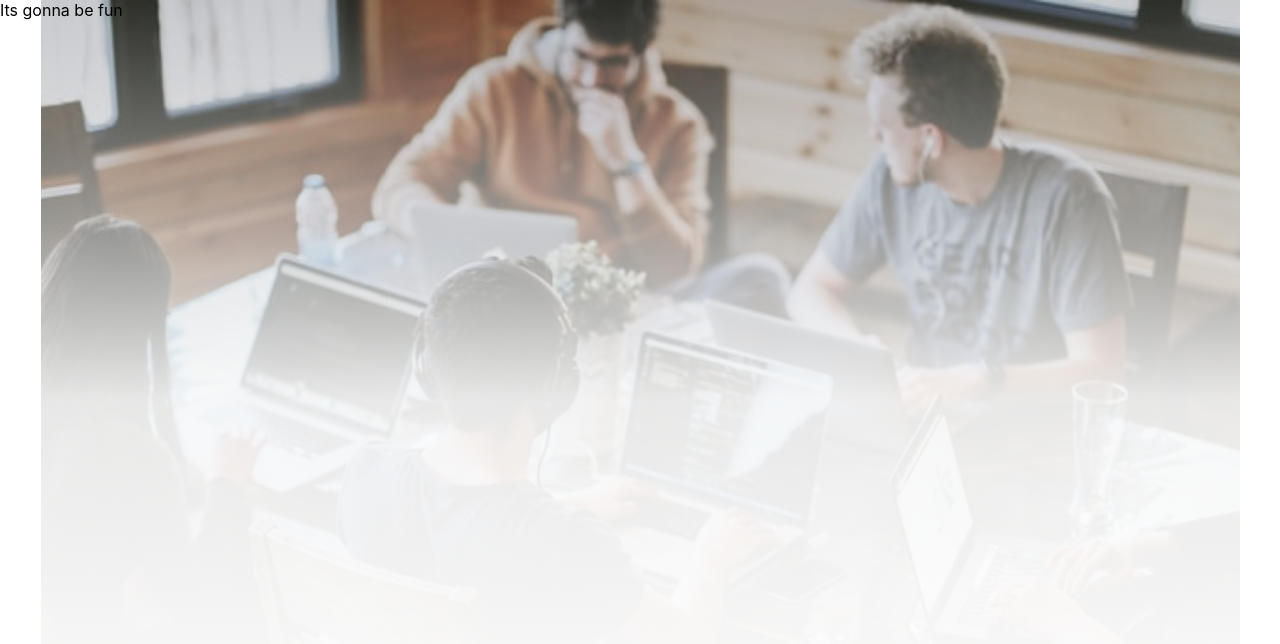
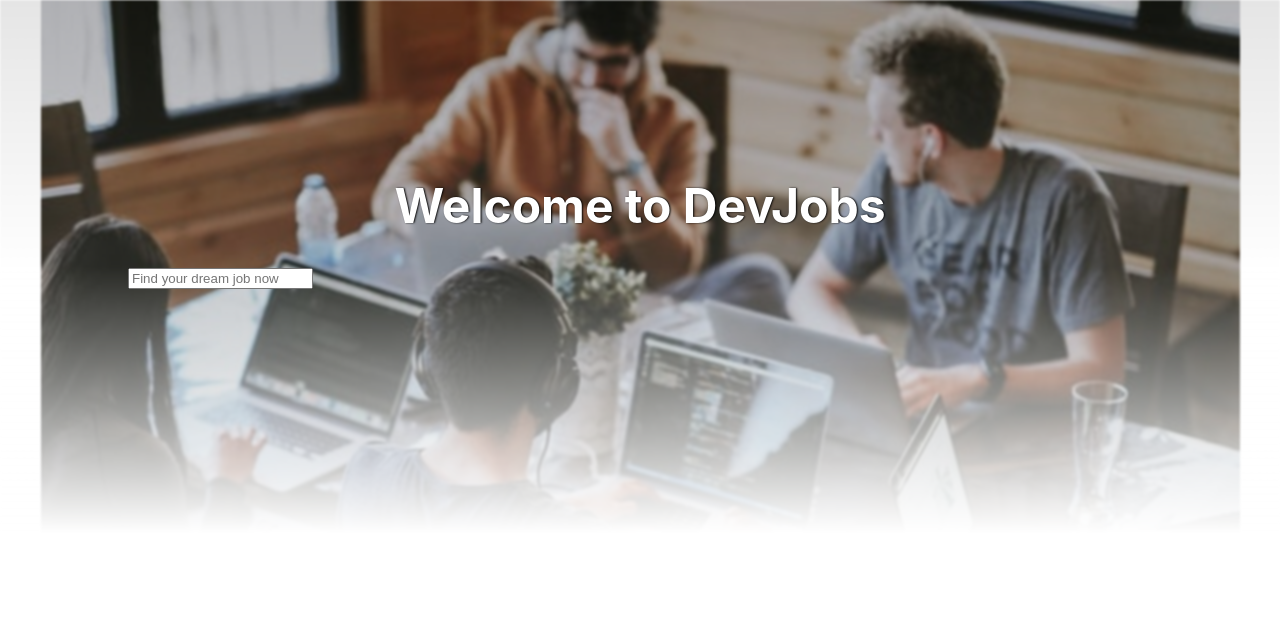
Before and after one commit to sprakash57/hunt-jobs, a React (Create React App) app in the folder client/: page / in a window 1280 px wide. Shown: the top 644 px of the page. Built offline with nearby package versions, Linux system fonts and the light colour scheme.

Commit message:
chore: add common components and utilities

```diff
--- a/client/src/App.tsx
+++ /dev/null
@@ -1,9 +0,0 @@
-const App = () => {
-  return (
-    <main>
-      Its gonna be fun
-    </main>
-  );
-}
-
-export default App;
--- /dev/null
+++ b/client/src/components/JobList.tsx
@@ -0,0 +1,15 @@
+
+
+const JobList = () => {
+    return (
+        <section>
+            <form>
+                <label htmlFor="location" aria-hidden={true} />
+                <label htmlFor="technology" aria-hidden={true} />
+                <input type="text" id="technology" placeholder="Find your dream job now" />
+            </form>
+        </section>
+    )
+}
+
+export default JobList
--- /dev/null
+++ b/client/src/helpers/utils/index.ts
@@ -0,0 +1 @@
+export const clx = (...args: any[]) => args.filter(arg => !!arg).join(" ");
--- a/client/src/index.scss
+++ b/client/src/index.scss
@@ -21,11 +21,13 @@ body::before {
   width: 100%;
   height: 100%;
   z-index: -1;
+  filter: blur(1px);
   background-image: linear-gradient(
-        to bottom,
+        180deg,
+        hsla(0, 0%, 0%, 0.1),
         hsla(0, 0%, 100%, 0.1),
-        hsla(0, 1%, 100%, 0.9),
-        hsl(0, 1%, 100%)
+        var(--white),
+        var(--white)
       ),
       url('./assets/bg.jpg');
     background-size: contain;
@@ -35,3 +37,8 @@ body::before {
 * {
   box-sizing: border-box;
 }
+@media screen and (max-width: 768px) {
+  body::before {
+    background-size: cover;
+  }
+}
--- a/client/src/index.tsx
+++ b/client/src/index.tsx
@@ -1,6 +1,6 @@
 import React from 'react';
 import ReactDOM from 'react-dom';
-import App from './App';
+import App from './screens/App';
 import './index.scss';
 
 ReactDOM.render(
--- /dev/null
+++ b/client/src/screens/App.tsx
@@ -0,0 +1,15 @@
+import JobList from "../components/JobList";
+import styles from "../styles/screens/App.module.scss";
+
+const App = () => {
+  return (
+    <main className={styles.container}>
+      <header className={styles.header}>
+        <h1>Welcome to DevJobs</h1>
+      </header>
+      <JobList />
+    </main>
+  );
+}
+
+export default App;
--- /dev/null
+++ b/client/src/styles/screens/App.module.scss
@@ -0,0 +1,13 @@
+.container {
+    padding-top: 8rem;
+    width: 80%;
+    margin: 1rem auto;
+}
+.header {
+    text-align: center;
+    h1 {
+        font-size: 3rem;
+        color: var(--white);
+        text-shadow: 1px 0 2px black;
+    }
+}
```
Also changed, not shown: client/src/components/common/Input.tsx (added, +23 -0 lines), client/src/styles/components/common/Input.module.scss (added, +7 -0 lines).
